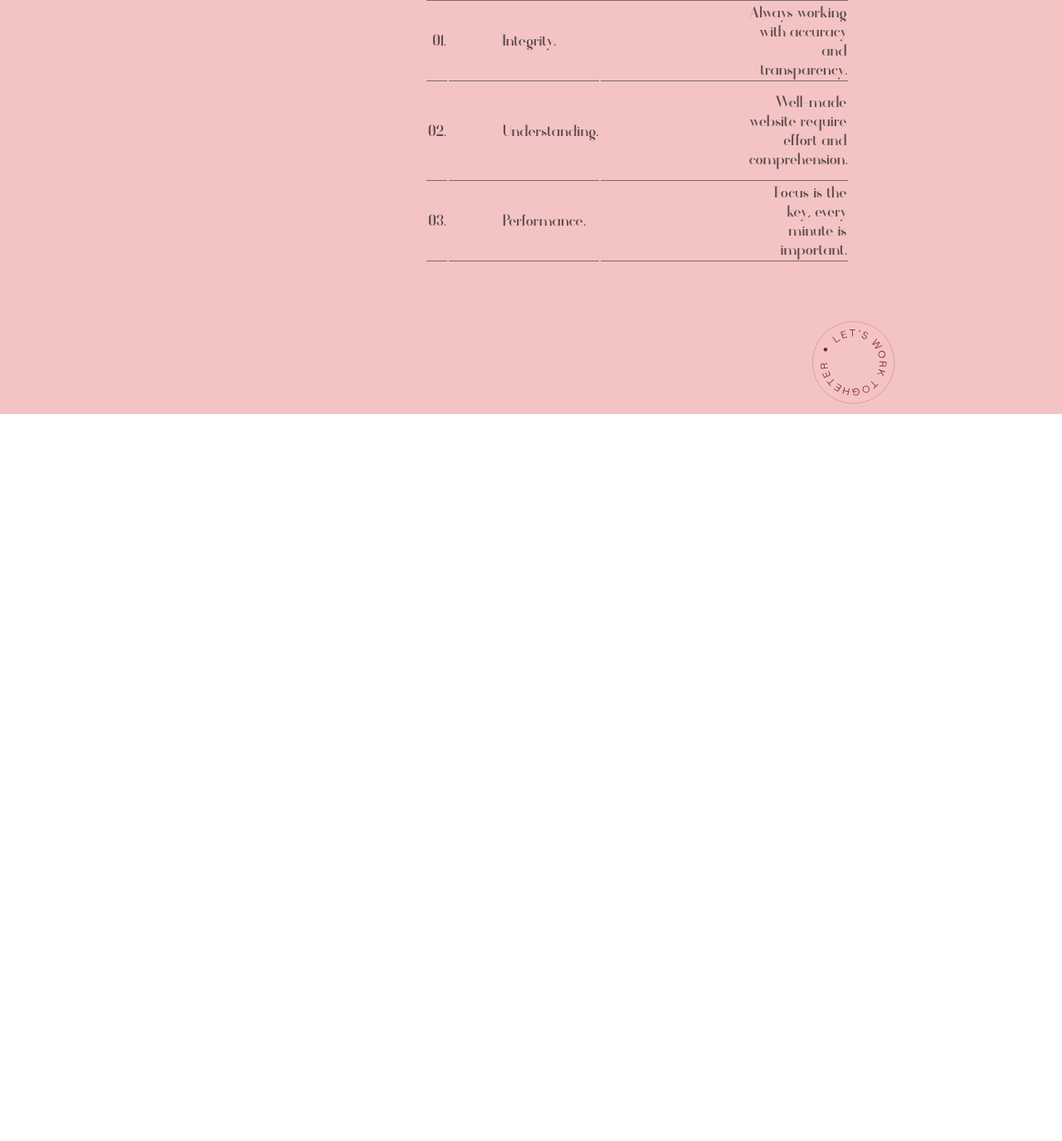
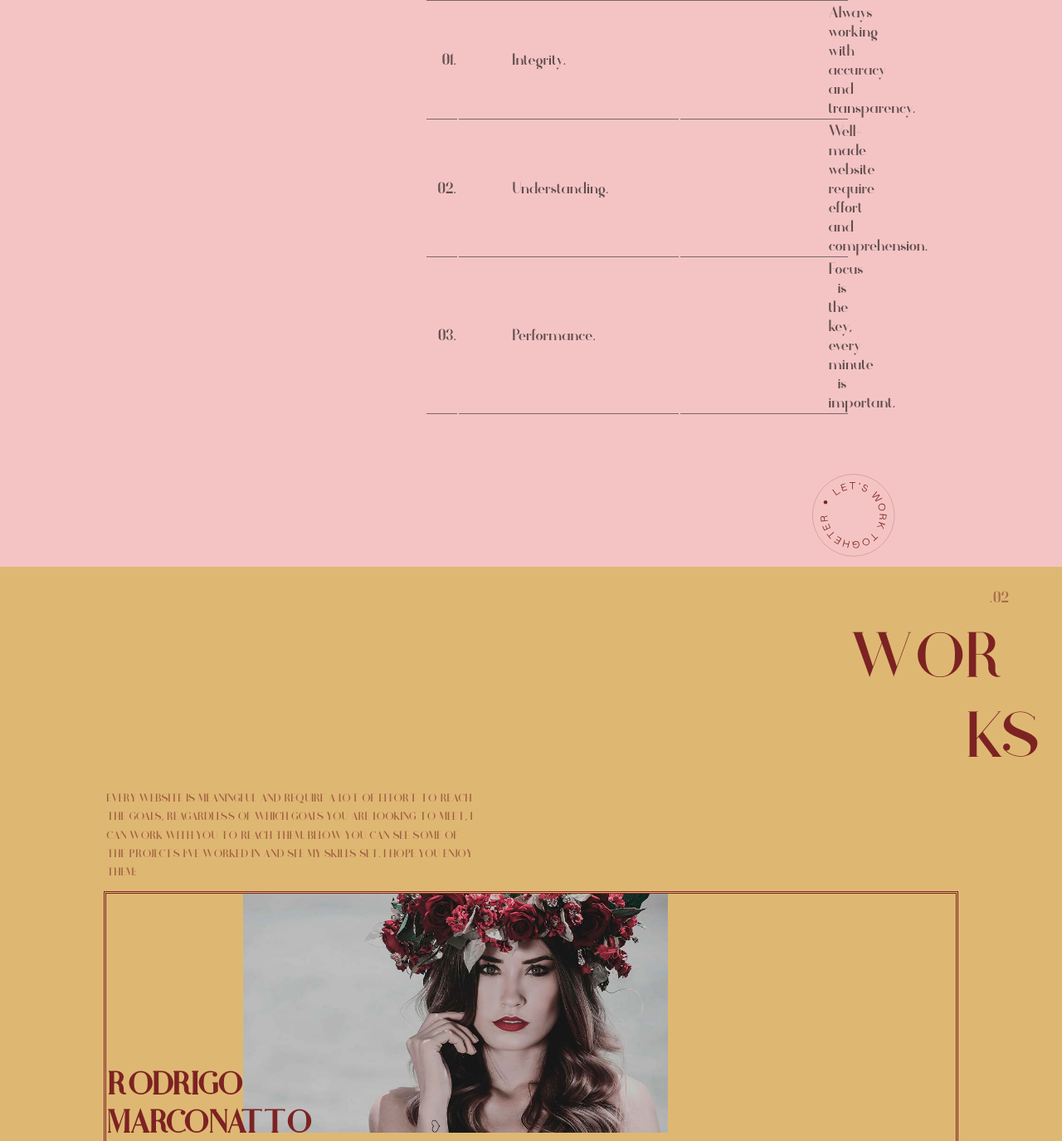
Before and after one commit to Isabelle-github/TemporaryFolio, a plain HTML site: page index.html in a window 1280 px wide. Shown: the part 1425-2800 px from the top of the page at 83% size. Before the commit the page ends 1924 px from the top, so only its background shows below. Drawn offline with Linux system fonts and the light colour scheme.

Commit message:
page 2-3

```diff
--- a/assets/css/style.css
+++ b/assets/css/style.css
@@ -147,9 +147,66 @@ tr td:first-child{
 tr td:nth-of-type(3){
     text-align:right;
     padding-left: 35%;
+    width: 40%;
 }
 .release svg{
     width: 7em;
     padding-left: 76%;
-
 }
+/* ========WORKS========== */
+.works{
+    background-color: #DEB873;
+    color:#7d2222;
+}
+.works p:first-child{
+    margin-top: 0;
+    opacity: 0.5;
+    padding-right: 5%;
+    padding-top: 2%;
+    text-align: right;
+}
+.works h1:first-of-type{
+    text-transform: uppercase;
+    font-size:4em;
+    font-weight:lighter;
+    height: 1.5em;
+    text-align: right;
+    margin: 0 ;
+    padding-left: 80%;
+}
+.works h1:nth-of-type(2){
+    text-transform: uppercase;
+    font-size:4em;
+    font-weight:lighter;
+    height: 1.5em;
+    text-align: right;
+    margin: 0 ;
+    padding-left: 88%;
+}
+.works p:nth-of-type(2){
+    text-transform: uppercase;
+    width: 35%;
+    text-align: left;
+    padding-left: 10%;
+    opacity: 0.6;
+    font-size: 0.7em;
+    line-height: 2em;
+}
+/* Positioning Pictures and Titles  */
+.works div{
+    margin: 0 auto;
+    color:#7d2222;
+    opacity: 1;
+    border-style: double;
+    width: 80%;
+}
+.works h2{
+    text-transform: uppercase;
+    display: inline-block;
+    font-size: 2em;
+    width: 5em;
+    position: relative;
+}
+.works img{
+    width: 50%;
+}
--- a/index.html
+++ b/index.html
@@ -116,6 +116,34 @@
                 </circle>
             </svg>
         </section>
+        <section class="works">
+            <p>02</p>
+            <h1>wor</h1>
+            <h1>ks</h1>
+            <p>EVERY WEBSITE IS MEANINGFUL AND REQUIRE A LOT OF EFFORT TO REACH THE GOALS, REAGARDLESS OF WHICH GOALS
+                YOU ARE LOOKING TO MEET, I CAN WORK WITH YOU TO REACH THEM. BELOW YOU CAN SEE SOME OF THE PROJECTS I'VE
+                WORKED IN AND SEE MY SKILLS SET. I HOPE YOU ENJOY THEM:
+            </p>
+            <div>
+                <h2>Rodrigo Marconatto</h2>
+                <img src="./assets/img/bg-marconatto-1.jpg" alt="">
+            </div>
+            <div>
+                <img src="./assets/img/kathe_cover-1.jpg" alt="">
+                <h2>Käthe Kollwitz</h2>
+            </div>
+            <div>
+                <h2>Victor Folio 2019</h2>
+                <img src="./assets/img/bg-nicole-1.jpg" alt="">
+            </div>
+
+            <div>
+                <img src="./assets/img/boa_cover-1.jpg" alt="">
+                <h2>Bored of Authority</h2>
+            </div>
+
+
+        </section>
     </main>
     <main>
         <section>
```
